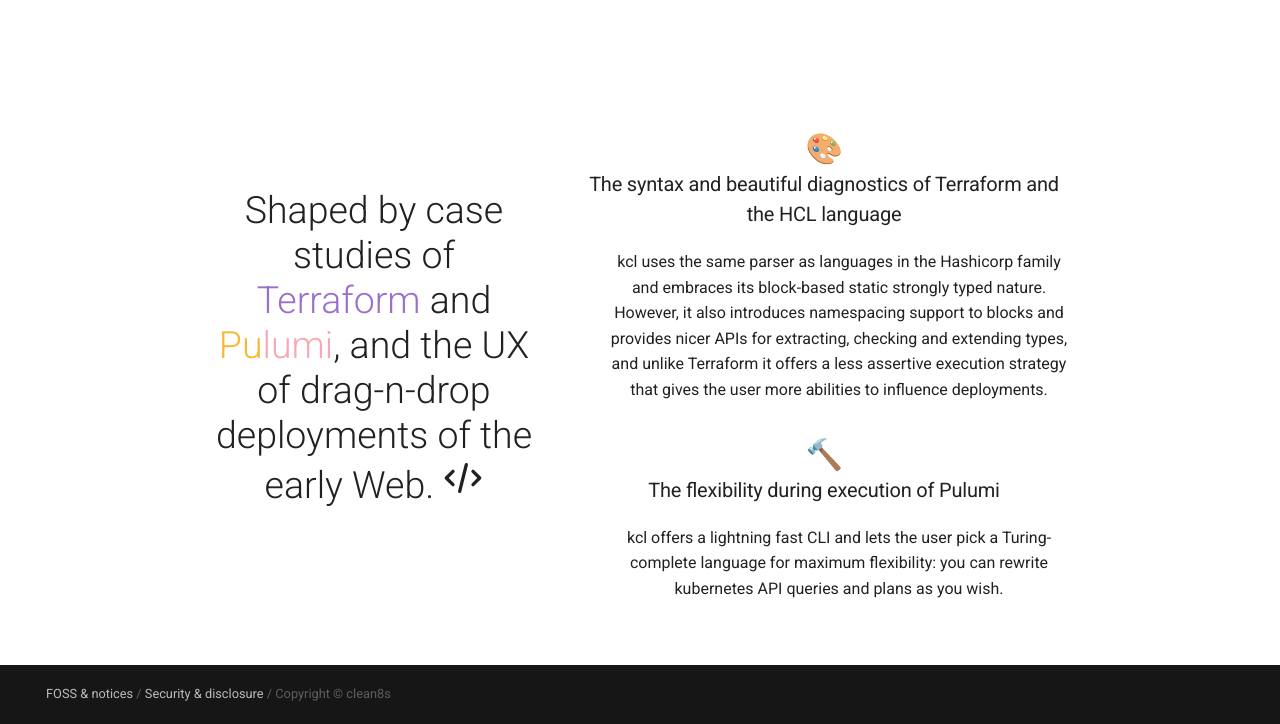
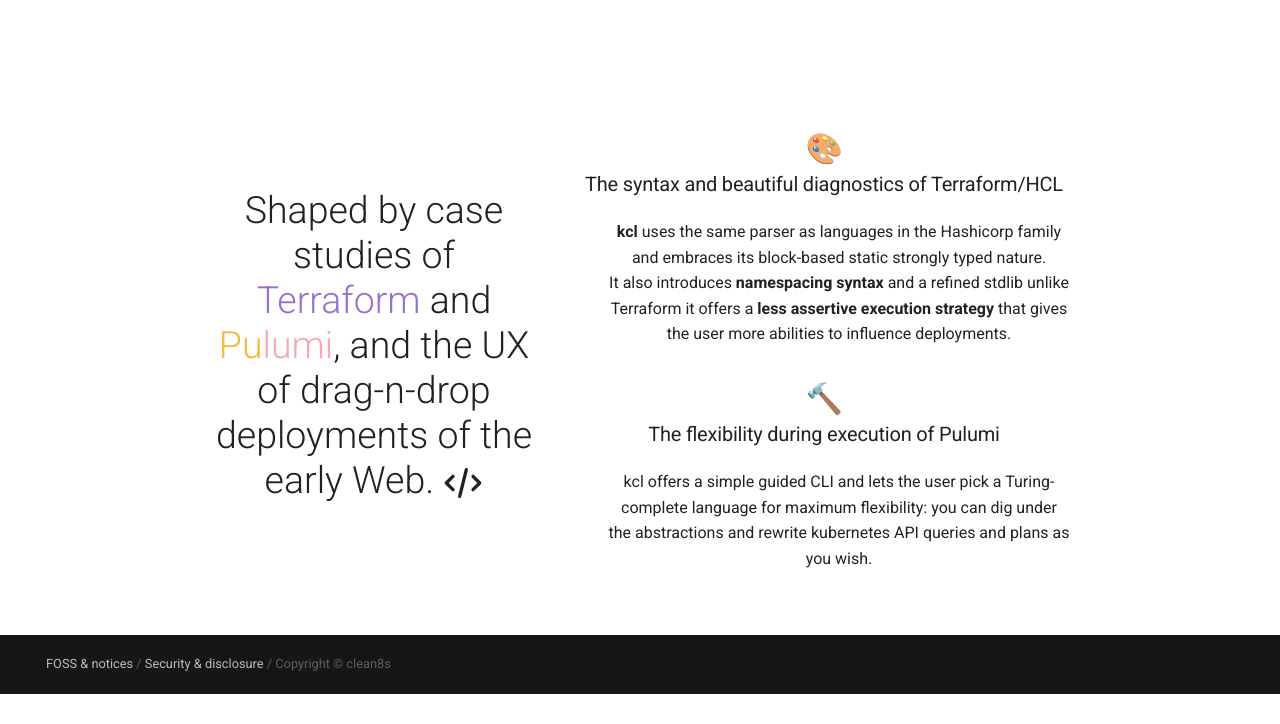
Before and after one commit to clean8s/clean8s.github.io, a plain HTML site: page index.html in a window 1280 px wide. Shown: the part 1602-2326 px from the top of the page. After the commit the page ends 2296 px from the top, so only its background shows below. Drawn offline with Linux system fonts and the light colour scheme.

Commit message:
deploy: clean8s/clean8s@c00147f1982ee89f024c813e067e9e3f66208d27

```diff
--- a/index.html
+++ b/index.html
@@ -298,7 +298,7 @@
 -->
 
 
-<link rel="stylesheet" href="/static/windi.css?2895">
+<link rel="stylesheet" href="/static/windi.css?1981">
 
 
 <!-- Header -->
@@ -675,7 +675,7 @@
       <div class="align-middle md:py-15 mr-8 w-full md:w-2/5 text-3xl font-thin leading-9">
         Shaped by case studies of <span class="text-[#9970CB]">Terraform</span> and <span class="text-[#F7B832]">Pu</span><span class="text-[#F7A9B3]">lumi</span>,
      and the UX of drag-n-drop deployments of the early Web.
-<svg xmlns="http://www.w3.org/2000/svg" class="h-8 w-8 inline-block" fill="none" viewBox="0 0 24 24" stroke="currentColor">
+<svg xmlns="http://www.w3.org/2000/svg" class="align-middle h-8 w-8 inline-block" fill="none" viewBox="0 0 24 24" stroke="currentColor">
   <path stroke-linecap="round" stroke-linejoin="round" stroke-width="2" d="M10 20l4-16m4 4l4 4-4 4M6 16l-4-4 4-4" />
 </svg>
 </div>
@@ -683,17 +683,16 @@
         <dt class="mb-4">
           <h3 class="text-xl !m-0 font-semibold">
             <div class="text-2xl">🎨</div>
-            The syntax and beautiful diagnostics of Terraform and the HCL language
+            The syntax and beautiful diagnostics of Terraform/HCL
           </h3>
         </dt>
         <dd class="mb-16">
           <p>
-            kcl uses the same parser as languages in the Hashicorp family and embraces its block-based
+            <strong>kcl</strong> uses the same parser as languages in the Hashicorp family and embraces its block-based
             static strongly typed nature.
             <br/>
-            However, it also introduces namespacing support to blocks
-            and provides nicer APIs for extracting, checking and extending types, and unlike
-            Terraform it offers a less assertive execution strategy that gives the user
+            It also introduces <strong>namespacing syntax</strong> and a refined stdlib unlike
+            Terraform it offers a <strong>less assertive execution strategy</strong> that gives the user
             more abilities to influence deployments.
           </p>
         </dd>
@@ -705,8 +704,8 @@
         </dt>
         <dd class="mb-16">
           <p>
-            kcl offers a lightning fast CLI and lets the user pick a Turing-complete language for maximum flexibility: you can
-            rewrite kubernetes API queries and plans as you wish.
+            kcl offers a simple guided CLI and lets the user pick a Turing-complete language for maximum flexibility: you can
+            dig under the abstractions and rewrite kubernetes API queries and plans as you wish.
           </p>
         </dd>
       </dl>
```
Also changed, not shown: 404.html (+1 -1 lines), foss/index.html (+1 -1 lines), quickstart/intro/index.html (+1 -1 lines), quickstart/quickstart/index.html (+1 -1 lines), reference/create/index.html (+1 -1 lines), search/search_index.json (+1 -1 lines), security/index.html (+1 -1 lines), 1 other file.
